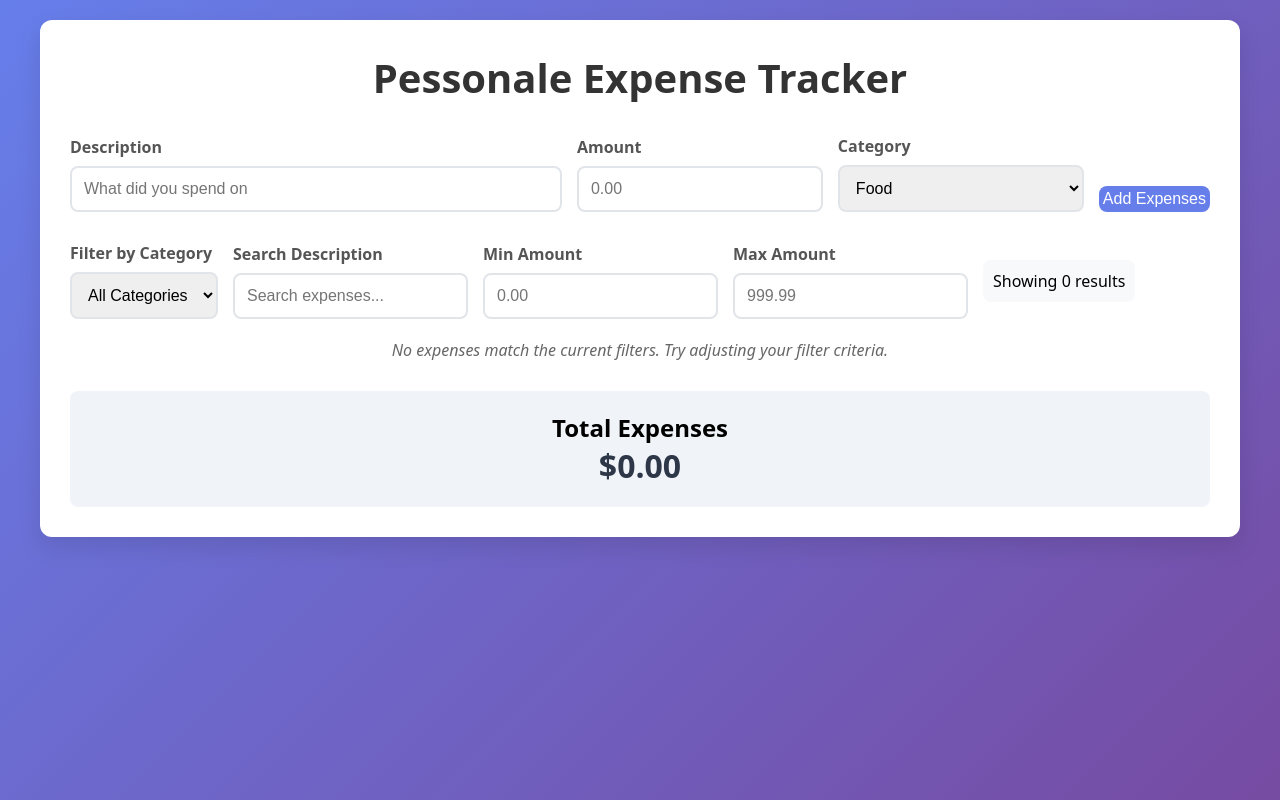
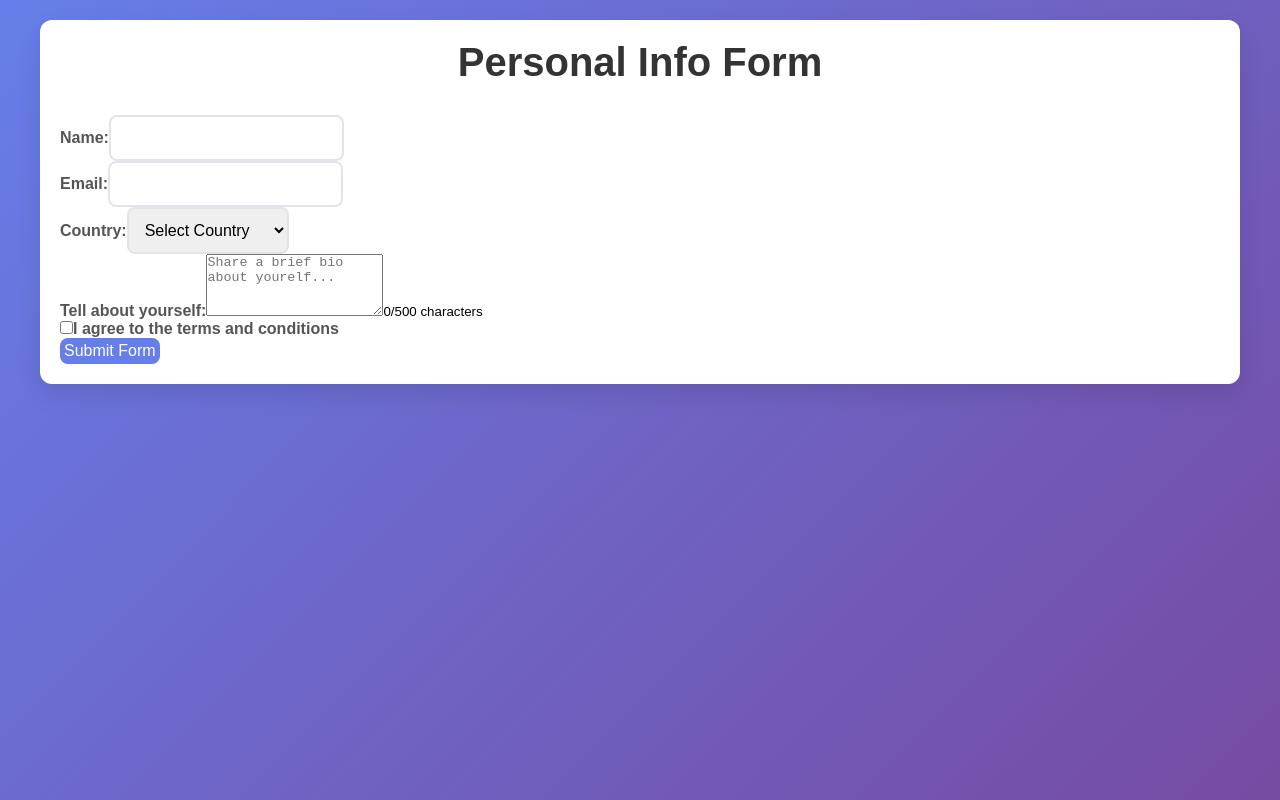
Before and after one commit to singhpreet86/react-essentials-assignment, a React (Create React App) app: page / in a window 1280 px wide. Built offline with nearby package versions, Linux system fonts and the light colour scheme.

Commit message:
Update App.js

```diff
--- a/src/App.js
+++ b/src/App.js
@@ -1,350 +1,229 @@
-/* cusomer hooks, personal expence tracker
-
-psychology of custom hooks
-the art of logoc extraction
-state management patterns
-data presistence magic
-real work architecture
+/*
+React Forms and User Input
 
 
-Why expences -> ( expences, categories, filters)
-local storage( saving/loading data)
-calculation logic
-form handling
+-> Traditional HTML from vs React Forms:
+
+
+Controlled Components
+  Why -> single source of truth
+        real  time validation
+        dynamic forms
+        better testing
+
+  How -> state and onChange handlers
+
+uncontrolled Components
 
 
 
-
-state complexity
-data relationships
-real world persisence
-busiines login
-practical value
-
-
-Custom hooks ->
-  starts with use
-  can call other hooks
-  return vaues that component can use
-  encapsulate logic
+Personal info form -> user, name, country etc -> using controled components
 
 */
+import React, { useState } from 'react';
+import './App.css';
 
-//In below functions we have duplicated code for fetching user data
-
-// const UserProfile = () => {
-//   const [user, setUser] = useState(null);
-//   const [loading, setLoading] = useState(true);
-//   const [error, setError] = useState(null);
-
-//   useEffect(() => {
-//     fetchUser()
-//     .then(setUser)
-//     .then(setError)
-//     .finally(() => setLoading(false));
-//   }, []);
-
-
-// }
-
-// const UserSettings = () => {
-//   const [user, setUser] = useState(null);
-//   const [loading, setLoading] = useState(true);
-//   const [error, setError] = useState(null);
-
-//   useEffect(() => {
-//     fetchUser()
-//     .then(setUser)
-//     .then(setError)
-//     .finally(() => setLoading(false));
-//   }, []);
-
-
-// }
-
-//In above functions we have duplicated code for fetching user data
-
-
-//We can extract this logic into a custom hook
-// const useUserData = () => {
-
-//   const [user, setUser] = useState(null);
-//   const [loading, setLoading] = useState(true);
-//   const [error, setError] = useState(null);
-
-//   useEffect(() => {
-//     fetchUser()
-//     .then(setUser)
-//     .then(setError)
-//     .finally(() => setLoading(false));
-//   }, []);
-//   return {user, loading, error};
-// }
-
-// const UserProfile = () => {
-//   const {user, loading, error} = useUserData();
-// }
-
-// const UserSetting = () => {
-//   const {user, loading, error} = useUserData();
-// }
-
-
-/* always start with use
-only call at the top level
-only call from react functions
-keep them focused
-can call other hooks
-return values that component can use
-encapsulate logic
-
-
-when to use custom hooks
-- you are copying useState and useEffect logic across multiple components
-  A component has more than 2.4 useState calls
-  your useEffect logic is complex and involves multiple steps
-  you want to share logic between components without repeating code
-  you want to abstract away complex logic for better readability
-  local storage or session storage management
-  form handling and validation
-  data fetching and caching
-  authentication and authorization
-  theming and styling management
-  performance optimizations like debouncing or throttling
-  real-time data handling with websockets or subscriptions
-*/
-
-
-/* local stoage
-
-Synchronizing API
-string storage only
-domain specific
-5-10 MB storage limit
-
-*/
-// exaples of local storage usage
-
-/*
-localStorage.setItem('key','value'); //store data
-cost value = localStorage.getItem('key'); //retrieve data
-
-localStorage.removeItem('key'); //delete data
-
-localStorage.clear(); //clear all data
-*/
-
-import React, {useState, useEffect} from 'react';
-import './index.css';
-import useExpenses from './hooks/useExpenses';
-import useFilters from './hooks/useFilters';
 
 function App() {
 
-const {expences, addExpense, removeExpense, getTotalAmount, getExpensesByCategory} = useExpenses();
-const {
-  filters,
-   updateFilter,
-   clearFilters,
-   filteredData: filteredExpenses,
-   getFilterSummary
-   }   = useFilters(expences);
+  const [formData, setFormData] = useState({
+    name: '',
+    email: '',
+    country: '',
+    bio: '',
+    agreeToTerms: false
+  });
+
+  const [errors, setErrors] = useState([]);
+
+  const validateEmail = (email) => {
+    const emailRegex = /^[^\s@]+@[^\s@]+\.[^\s@]+$/;
+    return emailRegex.test(email);
+  }
 
 
-//  const[expences, Setexpences] = useState([]);  moved to custom hooks
- const [description, setDescription] = useState('');
- const[amount, setAmount] = useState('');
- const[category, setCategory] = useState('food');
+  const handleInputChange = (event) => {
+    const {name, value} = event.target;
+
+    setFormData(prevState => ({
+      ...prevState,
+      [name]: value
+    }));
+
+    if(name === 'email'){
+      if(value && !validateEmail(value)){
+        setErrors(prevErrors => ({
+          ...prevErrors,
+          email: 'Invalid email format',
+        }));
+      } else {
+        setErrors(prevErrors => {
+          const newErrors = {...prevErrors};
+          delete newErrors.email;
+          return newErrors;
+        });
+      }
+    }
+  };
+
+  const handleCheckboxChange = (event) => {
+    const {name, checked} = event.target;
+
+    setFormData(prevState => ({
+      ...prevState,
+      [name]: checked
+    }));
+  };
+
+  const validateForm = () => {
+    const newErrors = {};
+
+    //name validation
+
+    if(!formData.name.trim()){
+      newErrors.name = 'Name is required';
+    }
+
+    if(!formData.email.trim()){
+      newErrors.email = 'Email is required';
+    } else if(!validateEmail(formData.email)){
+      newErrors.email = 'Please enter a valid email';
+    }
+
+    if(!formData.country){
+      newErrors.country = 'Please select a country';
+    }
+
+    if(formData.bio.length > 500){
+      newErrors.bio = 'Bio must be less than 500 characters';
+    }
+
+    if(!formData.agreeToTerms){
+      newErrors.agreeToTerms = 'You must agree to the terms and conditions';
+    }
 
 
- const categories = ['all', 'food', 'transport','entertainment','bills', 'shopping','others'];
-
- const handleSubmit = (e) => {
-    e.preventDefault();
-
-  if(!description.trim() || !amount){
-    return;
-  }
-
-  addExpense({
-    description: description.trim(),
-    amount: parseFloat(amount),
-    category
-  });
-  setDescription('');
-  setAmount('');
-
+    return newErrors;
   };
 
+  const handleSubmit = (event) => {
+    event.preventDefault();
 
-  //commented to use the custom hooks
-  // const addExpense = (e) => {
-  //   e.preventDefault();
+    const formErrors = validateForm();
 
-  // if(!description.trim() || !amount){
-  //   return;
-  // }
+    if(Object.keys(formErrors).length > 0){
+      setErrors(formErrors);
+      return;
+    }
 
-  // const newExpense = {
-  //   id: Date.now(),
-  //   description: description.trim(),
-  //   amount: parseFloat(amount),
-  //   category,
-  //   date: new Date().toISOString().split('T')[0]
-  // };
+     setErrors({});
+     console.log('Form submitted successfully:', formData);
+     alert('Form submitted successfully!');
 
-  // Setexpences([newExpense, ...expences]);
-  // setDescription('');
-  // setAmount('');
-  // };
+     resetForm();
+  };
 
-  // const totalAmount = expences.reduce((sum,expences) => sum+expences.amount,0);
+  const resetForm = () => {
+    setFormData({
+      name: '',
+      email: '',
+      country: '',
+      bio: '',
+      agreeToTerms: false
+    });
+    setErrors({});
+  };
 
 
 
   return (
     <div className="App">
-      <h1> Pessonale Expense Tracker </h1>
+      <h1> Personal Info Form </h1>
 
-      <form className='expense-form' onSubmit={handleSubmit}>
-        <div className='form-group'>
-          <label> Description </label>
+      <form onSubmit={handleSubmit}>
+        <div>
+          <label htmlFor='name'>Name:</label>
           <input
-           type='text'
-           value={description}
-           onChange={(e) => setDescription(e.target.value)}
-           placeholder='What did you spend on'
-           required
-           />
+            type="text"
+            id="name"
+            name='name'
+            value={formData.name}
+            onChange={handleInputChange}
+            className={errors.name ? 'error' : ''}
+          />
+          {errors.name && <span className="error-message">{errors.name}</span> }
         </div>
 
-        <div className='form-group'>
-          <label> Amount </label>
+        <div>
+          <label htmlFor='email'>Email:</label>
           <input
-           type='number'
-           step='0.1'
-           value={amount}
-           onChange={(e) => setAmount(e.target.value)}
-           placeholder='0.00'
-           required
-           />
+            type="email"
+            id="email"
+            name='email'
+            value={formData.email}
+            onChange={handleInputChange}
+            className={errors.email ? 'error' : ''}
+          />
+
+          {errors.email && <span className="error-message">{errors.email}</span> }
         </div>
 
-        <div className='form-group'>
-          <label> Category </label>
-          <select value={category}
-           onChange={(e) => setCategory(e.target.value)}>
-
-            { categories.slice(1).map(cat => (
-              <option key={cat} value={cat}>
-                {cat.charAt(0).toUpperCase()+cat.slice(1)}
-              </option>
-            ))}
-            </select>
+         <div>
+          <label htmlFor='country'>Country:</label>
+          <select
+            id="country"
+            name='country'
+            value={formData.country}
+            onChange={handleInputChange}
+            className={errors.country ? 'error' : ''}
+          >
+            <option value="">Select Country</option>
+            <option value="us">United States</option>
+            <option value="ca">Canada</option>
+            <option value="uk">United Kingdom</option>
+            <option value="au">Australia</option>
+            <option value="de">Germany</option>
+            <option value="fr">France</option>
+            <option value="in">India</option>
+            <option value="cn">China</option>
+            <option value="jp">Japan</option>
+            <option value="br">Brazil</option>
+          </select>
+          {errors.country && <span className="error-message">{errors.country}</span> }
+        </div>
+        <div>
+          <label htmlFor='bio'>Tell about yourself:</label>
+          <textarea
+            id="bio"
+            name='bio'
+            value={formData.bio}
+            onChange={handleInputChange}
+            rows={4}
+            placeholder='Share a brief bio about yourelf...'
+            className={errors.bio ? 'error' : ''}
+          />
+          <small className={`character-count ${formData.bio.length > 450 ? 'warning' : ''}`}>{formData.bio.length}/500 characters</small>
+          {errors.bio && <span className="error-message">{errors.bio}</span> }
         </div>
 
-        <button type='submit'>Add Expenses</button>
+        <div>
+          <label className='checkbox-label'>
+            <input
+              type="checkbox"
+              name='agreeToTerms'
+              checked={formData.agreeToTerms}
+              onChange={handleCheckboxChange}
+              className={errors.agreeToTerms ? 'error' : ''}
+            />
+            I agree to the terms and conditions
+          </label>
+          {errors.agreeToTerms && <span className="error-message">{errors.agreeToTerms}</span> }
+        </div>
 
+        <button type="submit">Submit Form</button>
       </form>
 
-      <div className='filters'>
-        <div className='form-group'>
-          <label> Filter by Category </label>
-          <select
-          value={filters.category}
-          onChange={(e) => updateFilter('category', e.target.value)}>
-            {categories.map(cat => (
-              <option key={cat} value={cat}>
-                {cat == 'all' ? "All Categories" : cat.charAt(0).toUpperCase()+cat.slice(1)}
-              </option>
-            ))}
-          </select>
-        </div>
 
-        <div className='form-group'>
-          <label> Search Description </label>
-          <input
-           type='text'
-           value={filters.searchTerm}
-           onChange={(e) => updateFilter('searchTerm', e.target.value)}
-           placeholder='Search expenses...'
-           />
-        </div>
-
-        <div className='form-group'>
-          <label> Min Amount </label>
-          <input
-           type='number'
-           step='0.01'
-           value={filters.minAmount}
-           onChange={(e) => updateFilter('minAmount', e.target.value)}
-           placeholder='0.00'
-           />
-        </div>
-
-            <div className='form-group'>
-          <label> Max Amount </label>
-          <input
-           type='number'
-           step='0.01'
-           value={filters.maxAmount}
-           onChange={(e) => updateFilter('maxAmount', e.target.value)}
-           placeholder='999.99'
-           />
-        </div>
-
-        {getFilterSummary().hasActiveFilters && (
-            <button
-              type="button"
-            onClick={clearFilters}
-            style={{background: '#6c757d'}}>
-
-               Clear Filters({getFilterSummary.count}) </button>
-        )}
-
-
-        <div style={{marginTop: '20px 0', padding: '10px',background: '#f8f9fa', borderRadius: '8px'}}>
-          <p> Showing {getFilterSummary().totalResults} results </p>
-          {getFilterSummary().hasActiveFilters && `(${getFilterSummary.activeCount} filter ${getFilterSummary.activeCount !=='1' ? 's' : ''} active)` }
-
-        </div>
-      </div>
-      <div className='expense-list'>
-        {filteredExpenses.length === 0 ? (
-          <p style={{textAlign: 'center', color: '#666', fontStyle: 'italic'}}>
-          {
-            filteredExpenses.length > 0 ?
-          "No Expense yet, Add your first expense above!" :
-          "No expenses match the current filters. Try adjusting your filter criteria."
-          }
-          </p>
-
-        ): (
-          filteredExpenses.map(expense => (
-            <div key={expense.id} className='expense-item'>
-             <div className='expense-info'>
-              <div className='expense-description'>{expense.description} </div>
-              <div className='expense-category'>{expense.category} </div>
-              <div style={{color: '#666', fontSize: '14px'}}>{expense.date} </div>
-              </div>
-
-              <div className='expense-amount'> ${expense.amount.toFixed(2)} </div>
-              <button onClick={() => removeExpense(expense.id)}
-              style={{background: '#e53e3e', padding: '5px 10px', fontSize: '12px'}}>Delete</button>
-            </div>
-          ))
-        )}
-      </div>
-
-      <div className='total-section'>
-        <h2> Total Expenses </h2>
-        <div className='total-amount'> ${getTotalAmount.toFixed(2)}</div>
-        {getFilterSummary.hasActiveFilters && (
-          <div style={{fontSize: '16px', color: '#666', marginTop: '10px'}}>
-            (Filtered Total: ${filteredExpenses.reduce((sum, expense) => sum + expense.amount, 0).toFixed(2)})
-          </div>
-        )}
-      </div>
   </div>
   )
 }
```
